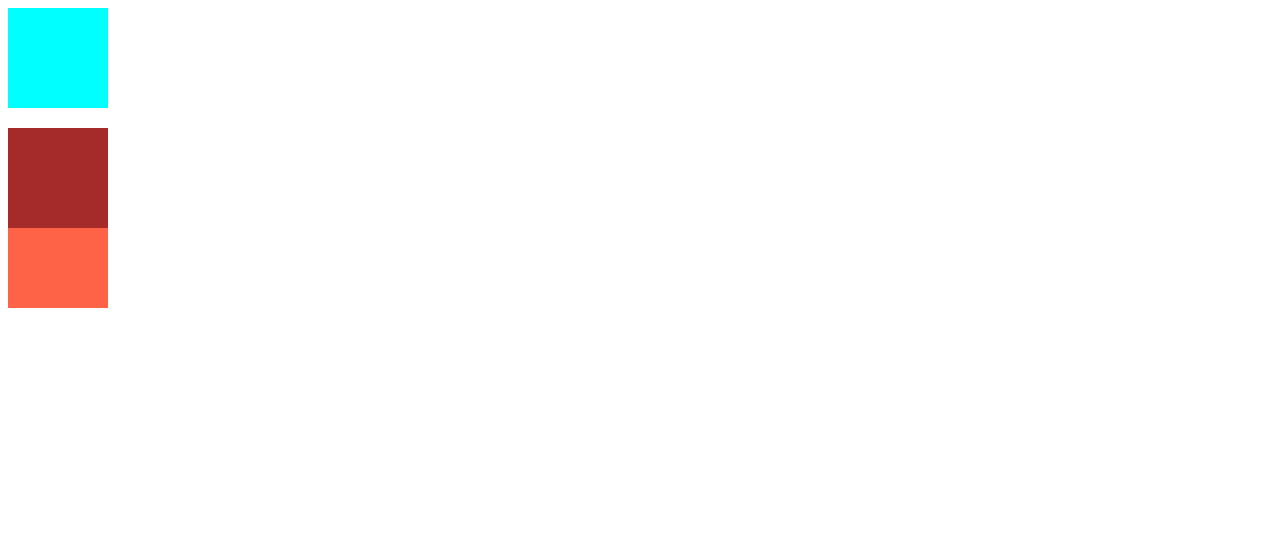
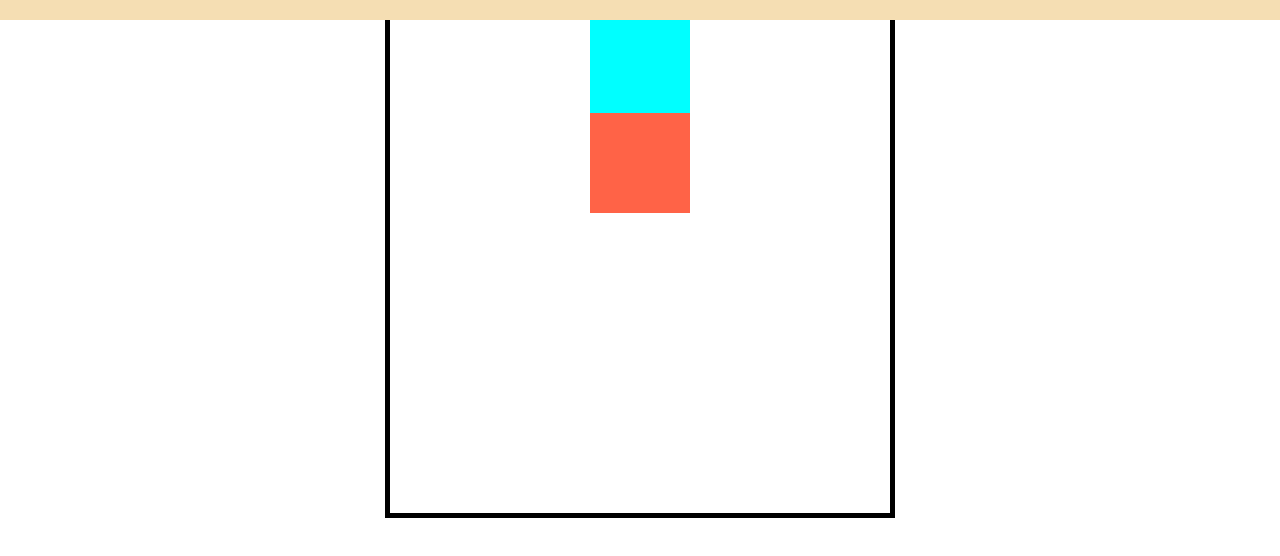
Before and after one commit to AuliaNurRahmi2002/CSS-Layouting, a plain HTML site: page position/relativeabsolutefix.html in a window 1280 px wide. Shown: the top 556 px of the page. Drawn offline with Linux system fonts and the light colour scheme.

Commit message:
CSS Layouting

```diff
--- a/position/index.html
+++ b/position/relativeabsolutefix.html
@@ -4,12 +4,14 @@
     <meta charset="UTF-8">
     <meta http-equiv="X-UA-Compatible" content="IE=edge">
     <meta name="viewport" content="width=device-width, initial-scale=1.0">
-    <title>Positition relative</title>
+    <title>Position</title>
     <link rel="stylesheet" href="style.css">
 </head>
 <body>
+    <div class="container">
     <div class="satu"></div>
     <div class="dua"></div>
     <div class="tiga"></div>
+    </div>
 </body>
 </html>
--- a/position/style.css
+++ b/position/style.css
@@ -1,15 +1,27 @@
+body{
+    height: 2000px;
+}
 div{
     width: 100px;
     height: 100px;
+    margin: auto;
+}
+.container{
+    width: 500px;
+    height: 500px;
+    border: 5px solid black;
+    position: relative;
 }
 .satu{
     background-color: aqua;
 }
 .dua{
-    background-color: brown;
-    position: relative;
-    top: 20px;
-
+    width: 100%;
+    height: 20px;
+    background-color: wheat;
+    position: fixed;
+    top: 0px;
+    left: 0px;
 }
 .tiga{
     background-color: tomato;
--- /dev/null
+++ b/position/style2.css
@@ -0,0 +1,20 @@
+div{
+    width: 100px;
+    height: 100px;
+    position: absolute;
+}
+.satu{
+    background-color: aqua;
+    z-index: 3;
+}
+.dua{
+    background-color: yellow;
+    top: 100px;
+    left: 100px;
+    z-index: 4;
+}
+.tiga{
+    background-color: tomato;
+    top: 180px;
+    left: 180px;
+}
```
Also changed, not shown: position/latihanposition.html (added, +19 -0 lines), position/style3.css (added, +22 -0 lines), position/z-index.html (added, +15 -0 lines).
